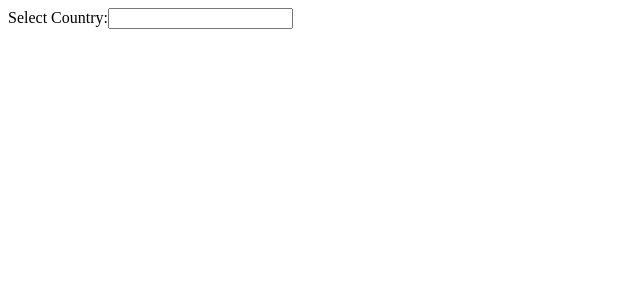
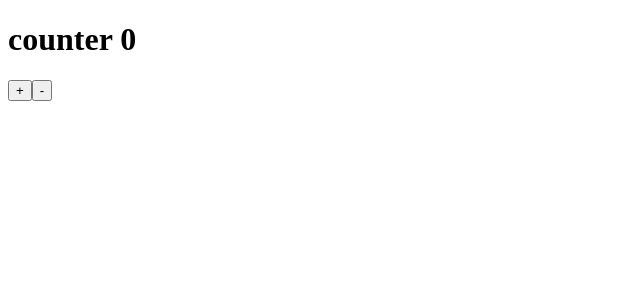
Before and after one commit to randomlolstuff/first-react-app, a React app: page / in a window 1280 px wide. Shown: the top 300 px of the page, without its empty margins (0-640 px from the left). Built offline with nearby package versions, Linux system fonts and the light colour scheme.

Commit message:
redux example

```diff
--- a/package.json
+++ b/package.json
@@ -45,13 +45,15 @@
     "fullcalendar": "^3.10.0",
     "json-stringify": "^1.0.0",
     "jsonwebtoken": "^8.5.1",
+    "mongoose": "^5.8.2",
     "react": "^16.8.6",
     "react-dom": "^16.8.6",
     "react-live-clock": "^3.1.0",
+    "react-redux": "^7.2.0",
     "react-router-dom": "^5.0.1",
+    "redux": "^4.0.5",
     "socket.io": "^2.2.0",
     "socket.io-client": "^2.2.0",
-    "socket.io-react": "^1.2.0",
-    "mongoose": "^5.8.2"
+    "socket.io-react": "^1.2.0"
   }
 }
--- /dev/null
+++ b/src/Action/decrement.js
@@ -0,0 +1,5 @@
+export const decrement=()=>{
+    return{type:'DECREMENT'};
+}
+
+export default decrement;
--- /dev/null
+++ b/src/Action/increment.js
@@ -0,0 +1,5 @@
+ const increment=()=>{
+    return {type :'INCREMENT'};
+};
+
+export default increment;
--- a/src/App.js
+++ b/src/App.js
@@ -1,10 +1,10 @@
 import React, { Component} from "react";
 import ReactDOM from 'react-dom';
-import AutoComplete from './Components/Pages/autoComplete'
+import Redux_example from './Components/Pages/redux_example';
 
 
 export default class App extends Component{
   render(){
-    return(<AutoComplete/>);
+    return(<Redux_example/>);
   }
 }
--- a/src/Components/Pages/autoComplete.js
+++ /dev/null
@@ -1,61 +0,0 @@
-import React from 'react';
-import { array } from 'prop-types';
-var data =[
-    {"name": "Afghanistan", "code": "AF"},
-    {"name": "land Islands", "code": "AX"},
-    {"name": "Albania", "code": "AL"}];
-
-class AutoComplete extends React.Component {
-    constructor(props){
-        super();
-        this.state ={
-            showCountry:false,
-             selectedCountry: "",
-        }
-
-
-    }
-    renderCountryList=()=>{
-        var  filterredCountries =[];
-        console.log(this.state.selectedCountry);
-
-        if(this.state.selectedCountry){
-            console.log("if",this.state.selectedCountry);
-             filterredCountries = data.filter((item)=>{
-           return (item.name).toLocaleLowerCase().includes ((this.state.selectedCountry).toLocaleLowerCase());
-            });
-        }
-        else{
-             filterredCountries = data;
-        }
-        console.log("fil",filterredCountries);
-       return filterredCountries.map((item,i)=>{
-           console.log("abc",item);
-      return(<div>{item.name}</div>);
-
-        })
-
-    }
-    _focus=()=>{
-        this.setState({showCountry:true});
-    }
-    _blur=()=>{
-        this.setState({showCountry:false});
-    }
-    _country=(event)=>{
-         this.setState({selectedCountry:event.target.value})
-        console.log(this.state.selectedCountry);
-    }
-
-
-
-    render() {
-        return (<div>
-            <label for="fname">Select Country:</label>
-            <input type="text" id="fname" name="fname" onFocus={this._focus} onBlur={this._blur} onChange={this._country} /><br></br>
-        {this.state.showCountry==true && this.renderCountryList()}
-        </div>)
-    }
-
-}
-export default AutoComplete;
--- /dev/null
+++ b/src/Components/Pages/redux_example.js
@@ -0,0 +1,23 @@
+import React from "react";
+import {useSelector} from 'react-redux';
+import increment from '../../Action/increment';
+import decrement from '../../Action/decrement';
+import {useDispatch} from 'react-redux';
+
+
+
+  const Redux_example=()=> {
+    const mycounter = useSelector(state =>state.counter);
+    const loggedValue = useSelector(state=> state.isLogged);
+    const dispatch = useDispatch();
+
+         return(<div>
+         <h1>counter {mycounter}</h1>
+        {console.log({mycounter})}
+         <button onClick={() => dispatch(increment())}>+</button>
+         <button onClick={() => dispatch(decrement())}>-</button>
+         </div>
+            );
+
+ }
+ export default Redux_example;
--- /dev/null
+++ b/src/Reducers/counter.js
@@ -0,0 +1,14 @@
+const counterReducer=(state=0,action)=>{
+    switch(action.type){
+        case 'Increment':
+            return state + 1;
+
+        case 'Decrement':
+            return state - 1;
+        default:
+            return state;
+
+
+    }
+}
+export default counterReducer;
--- /dev/null
+++ b/src/Reducers/isLogged.js
@@ -0,0 +1,9 @@
+const isLoggedReducer=(state=false,action)=>{
+    switch(action.type){
+        case 'SIGN_IN':
+            return !state;
+        default:
+            return state ;
+    }
+}
+export default isLoggedReducer;
--- /dev/null
+++ b/src/Reducers/reducerIndex.js
@@ -0,0 +1,12 @@
+import counter from './counter';
+import isLogged from './isLogged';
+import {combineReducers} from 'redux';
+
+ const allReducers=combineReducers({
+    counter:counter,
+     isLogged : isLogged,
+ })
+
+
+
+ export default allReducers;
--- a/src/index.js
+++ b/src/index.js
@@ -1,15 +1,22 @@
 import React from 'react';
 import ReactDOM from 'react-dom';
+import App from './App';
+import {createStore} from 'redux';
+import allReducers from './Reducers/reducerIndex';
+import {Provider} from 'react-redux';
 
-
-import App from './App';
+const store = createStore(allReducers);
 
 
 
 
 
 ReactDOM.render(
+    <Provider store={store}>
+        <App />
 
-<App />
+    </Provider>
+
+
 
     , document.getElementById('root'));
```
Also changed, not shown: 1 other file (tests, documents, lock files or other folders).
